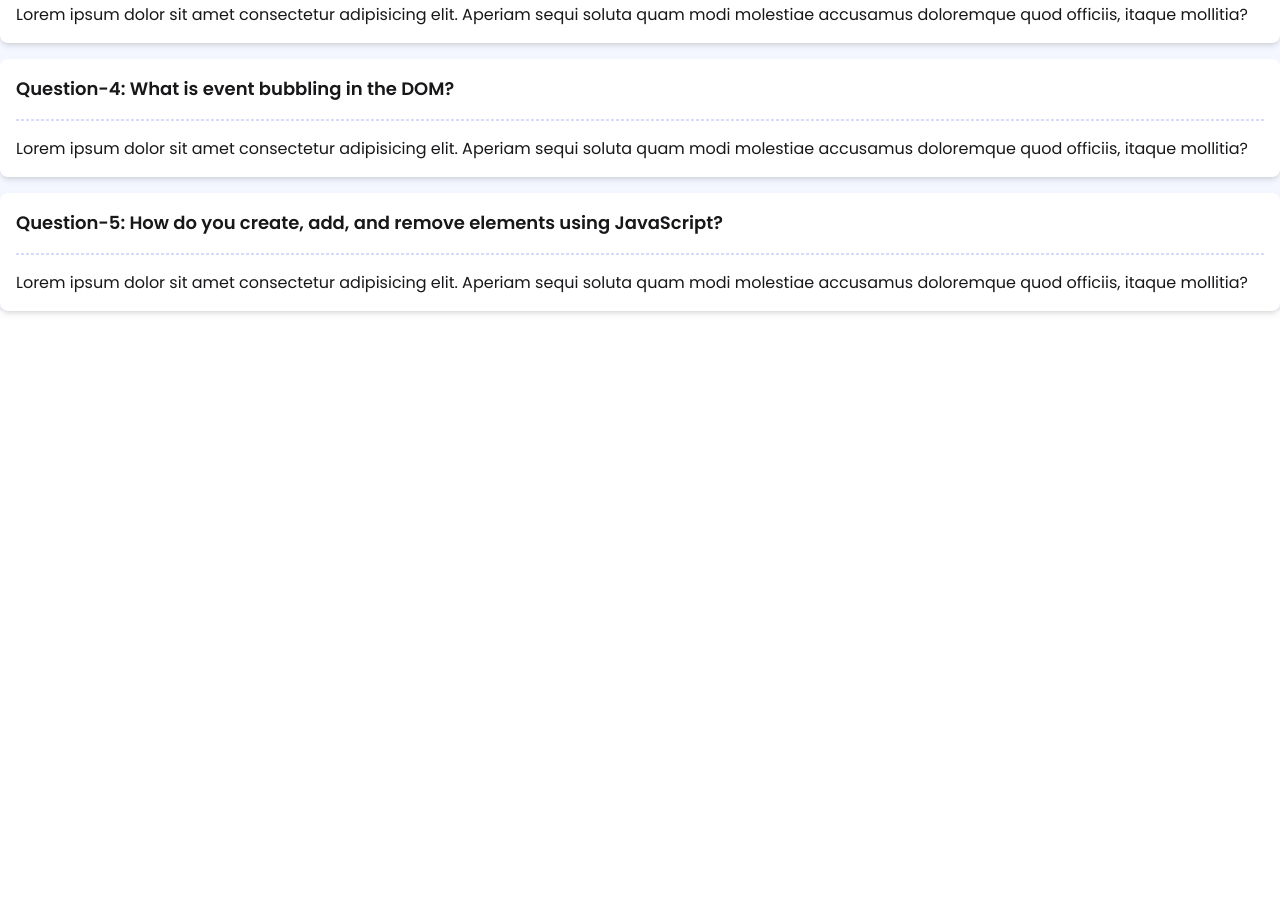
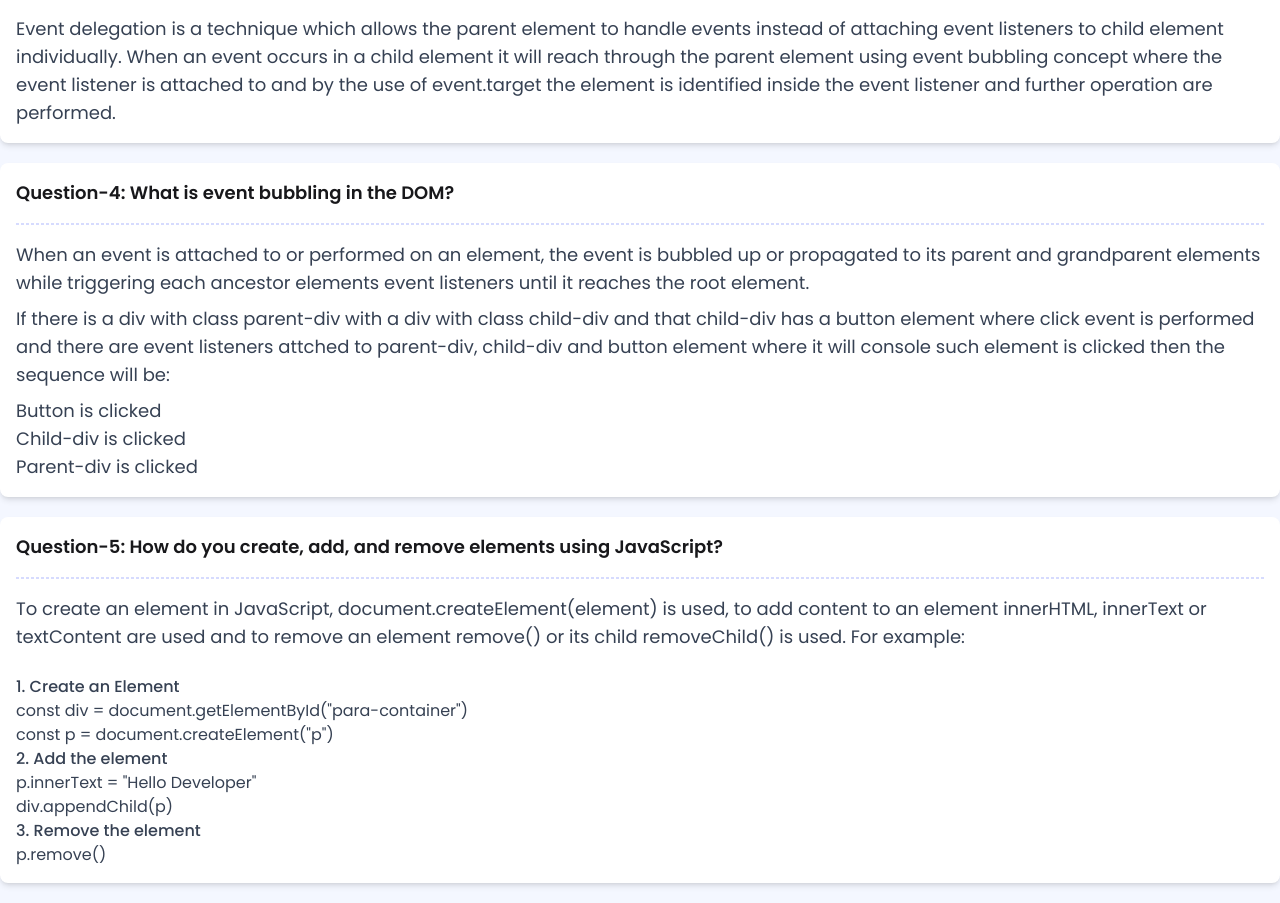
Before and after one commit to amirsayeed/Dev-Board, a plain HTML site: page blog.html in a window 1280 px wide. Shown: the part 795-1698 px from the top of the page. Before the commit the page ends 1126 px from the top, so only its background shows below. Drawn offline with nearby package versions, Linux system fonts and the light colour scheme.

Commit message:
all questions answered of blog

```diff
--- a/blog.html
+++ b/blog.html
@@ -22,10 +22,10 @@
             </div>
         </nav>
     </header>
-    <main class="max-w-7xl mx-auto my-5">
-        <section>
+    <main class="max-w-7xl mx-auto mt-5">
+        <section class="pb-5">
             <h2 class="text-3xl text-center font-semibold">Blogs</h2>
-            <div class="bg-white p-4 rounded-lg shadow-md mt-4">
+            <div class="bg-white p-4 rounded-lg shadow-md my-5">
                 <h2 class="text-lg font-semibold">Question-1: What are the different ways to select an element in the
                     DOM?
                 </h2>
@@ -54,7 +54,7 @@
                     </li>
                 </ul>
             </div>
-            <div class="bg-white p-4 rounded-lg shadow-md mt-4">
+            <div class="bg-white p-4 rounded-lg shadow-md mb-5">
                 <h2 class="text-lg font-semibold">Question-2: What is the difference between innerHTML, innerText, and
                     textContent ?</h2>
                 <div class="my-4 border border-dashed border-[#3752FD33]"></div>
@@ -69,25 +69,53 @@
                     raw text content that includes whitespace and line breaks, as well as hidden text and it's value is
                     not parsed as HTML.</p>
             </div>
-            <div class="bg-white p-4 rounded-lg shadow-md mt-4">
+            <div class="bg-white p-4 rounded-lg shadow-md mb-5">
                 <h2 class="text-lg font-semibold">Question-3: What is event delegation in the DOM?</h2>
                 <div class="my-4 border border-dashed border-[#3752FD33]"></div>
-                <p>Lorem ipsum dolor sit amet consectetur adipisicing elit. Aperiam sequi soluta quam modi molestiae
-                    accusamus doloremque quod officiis, itaque mollitia?</p>
+                <p class="text-gray-700 text-lg"> Event delegation is a technique which allows the parent element to
+                    handle events instead of attaching event listeners to child element individually. When an event
+                    occurs in a child element it will reach through the
+                    parent element using event bubbling
+                    concept where the event listener is attached to and by the use of event.target the element is
+                    identified inside the event listener and further operation are performed.</p>
             </div>
-            <div class="bg-white p-4 rounded-lg shadow-md mt-4">
+            <div class="bg-white p-4 rounded-lg shadow-md mb-5">
                 <h2 class="text-lg font-semibold">Question-4: What is event bubbling in the DOM?</h2>
                 <div class="my-4 border border-dashed border-[#3752FD33]"></div>
-                <p>Lorem ipsum dolor sit amet consectetur adipisicing elit. Aperiam sequi soluta quam modi molestiae
-                    accusamus doloremque quod officiis, itaque mollitia?</p>
+                <p class="text-lg text-gray-700 pb-2">When an event is attached to or performed on an element, the event
+                    is
+                    bubbled up or propagated to its parent and grandparent elements while triggering each ancestor
+                    elements event listeners until it reaches the root element.</p>
+                <div class="text-gray-700 text-lg">
+                    <p class="pb-2">If there is a div with class parent-div with a div with class child-div and that
+                        child-div has a
+                        button element where click event is performed and there are event listeners attched to
+                        parent-div, child-div and button element where it will console such element is clicked then the
+                        sequence will be:</p>
+                    <p>Button is clicked</p>
+                    <p>Child-div is clicked</p>
+                    <p>Parent-div is clicked</p>
+                </div>
             </div>
-            <div class="bg-white p-4 rounded-lg shadow-md mt-4">
+            <div class="bg-white p-4 rounded-lg shadow-md">
                 <h2 class="text-lg font-semibold">Question-5: How do you create, add, and remove elements using
                     JavaScript?
                 </h2>
                 <div class="my-4 border border-dashed border-[#3752FD33]"></div>
-                <p>Lorem ipsum dolor sit amet consectetur adipisicing elit. Aperiam sequi soluta quam modi molestiae
-                    accusamus doloremque quod officiis, itaque mollitia?</p>
+                <p class="text-gray-700 text-lg">To create an element in JavaScript, document.createElement(element) is
+                    used, to add content to an
+                    element innerHTML, innerText or textContent are used and to remove an element remove() or its child
+                    removeChild() is used. For example:</p><br>
+                <div class="text-gray-700">
+                    <h4 class="font-medium">1. Create an Element</h4>
+                    <p>const div = document.getElementById("para-container")</p>
+                    <p>const p = document.createElement("p") </p>
+                    <h4 class="font-medium">2. Add the element</h4>
+                    <p>p.innerText = "Hello Developer"</p>
+                    <p>div.appendChild(p)</p>
+                    <h4 class="font-medium">3. Remove the element</h4>
+                    <p>p.remove()</p>
+                </div>
             </div>
         </section>
     </main>
```
